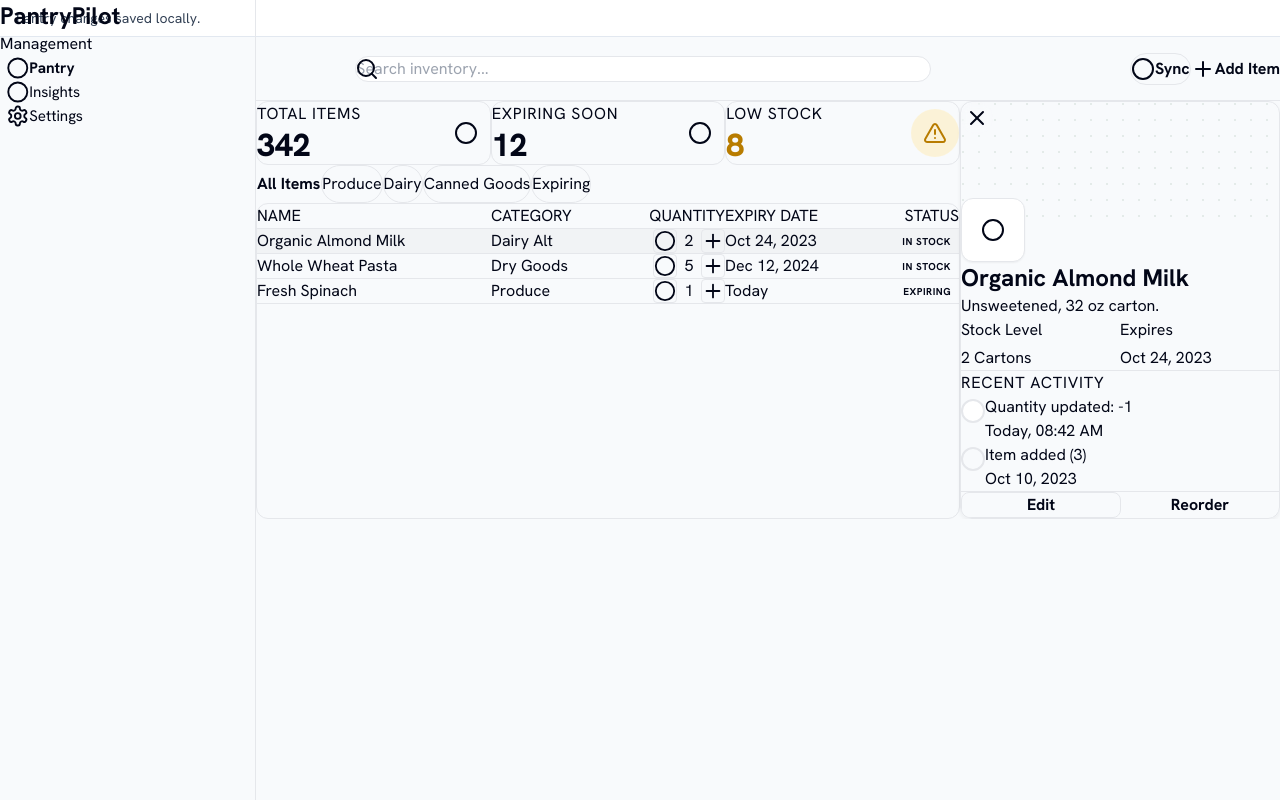
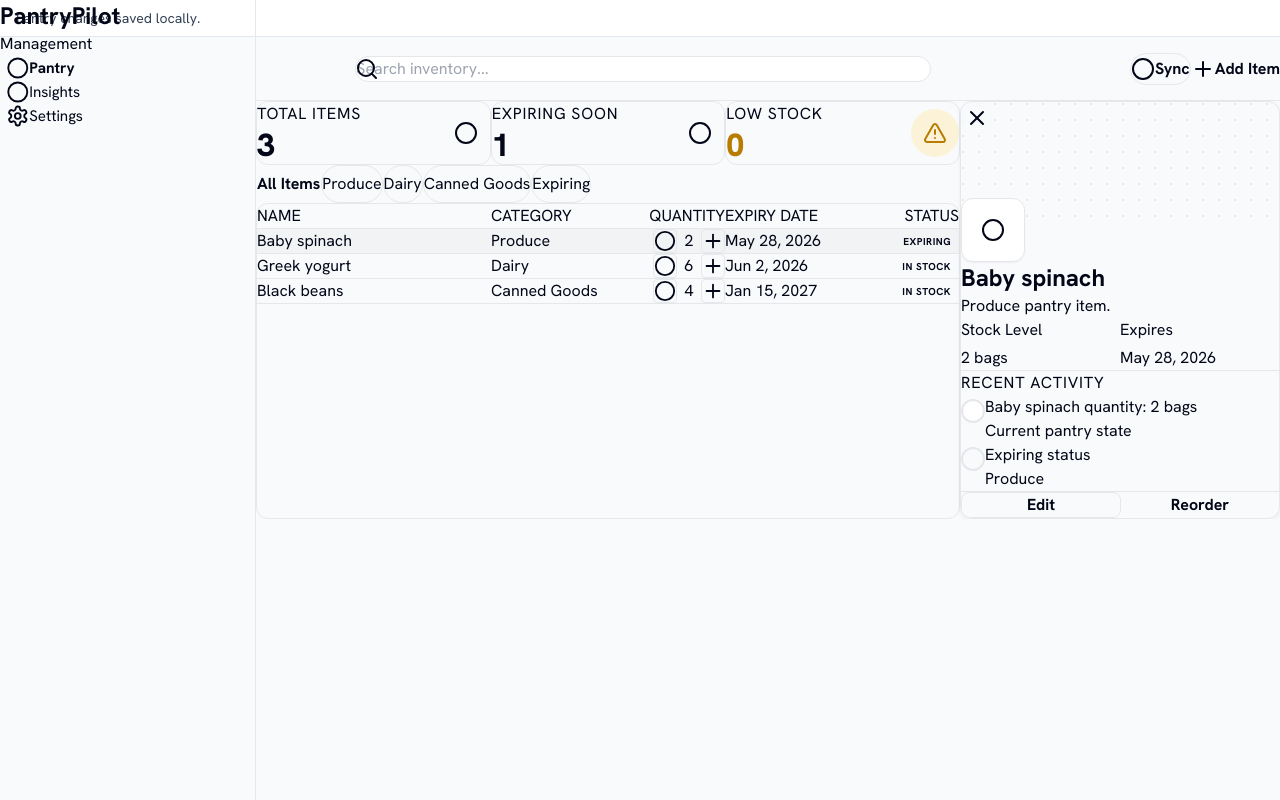
Before and after one commit to hikmetgulsesli/pantrypilot-q8m6-5b5e7b2e, a React (Vite) app: page / in a window 1280 px wide. Built offline with nearby package versions, Linux system fonts and the light colour scheme.

Commit message:
feat: US-002 - PantryPilot Q8M6 - Item Operations - PantryPilot Q8M6 and Item Editor - PantryPilot Q8M6 s

```diff
--- a/src/App.tsx
+++ b/src/App.tsx
@@ -17,6 +17,8 @@ import { actRetryLoad } from './features/surf-item-operations/act_retry_load';
 import { actSearchRecords } from './features/surf-item-operations/act_search_records';
 import { actSelectRecord } from './features/surf-item-operations/act_select_record';
 import { publishPantryPilotBridge } from './test/bridge';
+import { loadPantryPilotState } from './features/pantrypilot-q8m6/pantrypilot-q8m6.repo';
+import type { PantryItem } from './__fixtures__/pantrypilot-q8m6.fixture';
 
 function InsightsPlaceholder() {
   return (
@@ -31,8 +33,17 @@ function InsightsPlaceholder() {
   );
 }
 
+function mergeVisiblePantryItems(snapshotItem: PantryItem | null): PantryItem[] {
+  const persistedItems = loadPantryPilotState().state.items;
+
+  if (!snapshotItem) return persistedItems;
+
+  return [snapshotItem, ...persistedItems.filter((item) => item.id !== snapshotItem.id)];
+}
+
 export default function App() {
   const [snapshot, actions] = usePantryPilotStore();
+  const pantryItems = mergeVisiblePantryItems(snapshot.selectedRecord);
 
   useEffect(() => {
     publishPantryPilotBridge(snapshot);
@@ -119,7 +130,14 @@ export default function App() {
         <span>{snapshot.statusMessage}</span>
         {snapshot.lastError && <span className="ml-2 font-semibold text-amber-700">{snapshot.lastError}</span>}
       </div>
-      {activeRoute === 'pantry' && <ItemOperationsPantrypilotQ8m6 actions={pantryActions} />}
+      {activeRoute === 'pantry' && (
+        <ItemOperationsPantrypilotQ8m6
+          actions={pantryActions}
+          counts={snapshot.counts}
+          items={pantryItems}
+          selectedItem={snapshot.selectedRecord}
+        />
+      )}
       {activeRoute === 'editor' && <ItemEditorPantrypilotQ8m6 actions={editorActions} item={snapshot.selectedRecord} />}
       {activeRoute === 'settings' && <SettingsAndPreferencesPantrypilotQ8m6 actions={settingsActions} />}
       {activeRoute === 'empty' && <EmptyAndErrorRecoveryPantrypilotQ8m6 actions={emptyActions} />}
--- a/src/screens/ItemOperationsPantrypilotQ8m6.tsx
+++ b/src/screens/ItemOperationsPantrypilotQ8m6.tsx
@@ -8,15 +8,64 @@
 // 4. Replace placeholder data with props/state
 
 import { Circle, Menu, Plus, Search, Settings, TriangleAlert, X } from "lucide-react";
+import type { PantryItem } from "../__fixtures__/pantrypilot-q8m6.fixture";
 
 
 export type ItemOperationsPantrypilotQ8m6ActionId = "button-1-1" | "sync-2" | "add-item-3" | "all-items-4" | "produce-5" | "dairy-6" | "canned-goods-7" | "expiring-8" | "button-9-9" | "button-10-10" | "button-11-11" | "button-12-12" | "button-13-13" | "button-14-14" | "button-15-15" | "edit-16" | "reorder-17" | "pantry-1" | "insights-2" | "settings-3";
 
 export interface ItemOperationsPantrypilotQ8m6Props {
   actions?: Partial<Record<ItemOperationsPantrypilotQ8m6ActionId, () => void>>;
+  counts?: {
+    total: number;
+    expiring: number;
+    reorder: number;
+  };
+  items?: PantryItem[];
+  selectedItem?: PantryItem | null;
 }
 
-export function ItemOperationsPantrypilotQ8m6({ actions }: ItemOperationsPantrypilotQ8m6Props) {
+const EXPIRING_SOON_DAYS = 7;
+const MS_PER_DAY = 86_400_000;
+
+const categoryLabels: Record<PantryItem["category"], string> = {
+  produce: "Produce",
+  dairy: "Dairy",
+  "canned-goods": "Canned Goods",
+  bakery: "Bakery",
+  frozen: "Frozen",
+};
+
+const dateDiffInDays = (isoDate: string) => {
+  const expires = new Date(`${isoDate}T00:00:00`);
+  const today = new Date();
+  today.setHours(0, 0, 0, 0);
+  return Math.ceil((expires.getTime() - today.getTime()) / MS_PER_DAY);
+};
+
+const formatExpiry = (isoDate: string) => {
+  const days = dateDiffInDays(isoDate);
+  if (days === 0) return "Today";
+  if (days === 1) return "Tomorrow";
+
+  return new Intl.DateTimeFormat("en-US", {
+    month: "short",
+    day: "numeric",
+    year: "numeric",
+  }).format(new Date(`${isoDate}T00:00:00`));
+};
+
+const getStatus = (item: PantryItem) => {
+  if (dateDiffInDays(item.expiresOn) <= EXPIRING_SOON_DAYS) return "Expiring";
+  if (item.quantity <= item.reorderAt) return "Low Stock";
+  return "In Stock";
+};
+
+const quantityText = (item: PantryItem) => `${item.quantity} ${item.unit}`;
+
+export function ItemOperationsPantrypilotQ8m6({ actions, counts, items = [], selectedItem }: ItemOperationsPantrypilotQ8m6Props) {
+  const visibleItems = items.slice(0, 3);
+  const detailItem = selectedItem ?? visibleItems[0] ?? null;
+
   return (
     <>
       {/* SideNavBar (Desktop) */}
@@ -74,7 +123,7 @@ export function ItemOperationsPantrypilotQ8m6({ actions }: ItemOperationsPantryp
       <div className="bg-surface border border-outline-variant rounded-xl p-md flex items-center justify-between hover:shadow-sm transition-shadow">
       <div>
       <p className="font-label-bold text-label-bold text-on-surface-variant uppercase tracking-wider mb-xs">Total Items</p>
-      <p className="font-headline-lg text-headline-lg text-on-surface">342</p>
+      <p className="font-headline-lg text-headline-lg text-on-surface">{counts?.total ?? items.length}</p>
       </div>
       <div className="w-12 h-12 rounded-full bg-primary-container/20 flex items-center justify-center">
       <Circle className="text-primary" aria-hidden={true} focusable="false" />
@@ -84,7 +133,7 @@ export function ItemOperationsPantrypilotQ8m6({ actions }: ItemOperationsPantryp
       <div className="absolute inset-0 bg-error/5 pointer-events-none"></div>
       <div>
       <p className="font-label-bold text-label-bold text-on-surface-variant uppercase tracking-wider mb-xs">Expiring Soon</p>
-      <p className="font-headline-lg text-headline-lg text-error">12</p>
+      <p className="font-headline-lg text-headline-lg text-error">{counts?.expiring ?? items.filter((item) => getStatus(item) === "Expiring").length}</p>
       </div>
       <div className="w-12 h-12 rounded-full bg-error-container flex items-center justify-center relative z-10">
       <Circle className="text-on-error-container" aria-hidden={true} focusable="false" />
@@ -93,7 +142,7 @@ export function ItemOperationsPantrypilotQ8m6({ actions }: ItemOperationsPantryp
       <div className="bg-surface border border-outline-variant rounded-xl p-md flex items-center justify-between hover:shadow-sm transition-shadow">
       <div>
       <p className="font-label-bold text-label-bold text-on-surface-variant uppercase tracking-wider mb-xs">Low Stock</p>
-      <p className="font-headline-lg text-headline-lg text-[#b87c00]">8</p> {/* Assuming an amber token would map here if provided, using explicit hex as fallback for "amber" logic per spec, though avoiding generic tailwind. Let's stick to theme if possible. */}
+      <p className="font-headline-lg text-headline-lg text-[#b87c00]">{counts?.reorder ?? items.filter((item) => item.quantity <= item.reorderAt).length}</p>
       </div>
       <div className="w-12 h-12 rounded-full bg-[#ffecb3]/50 flex items-center justify-center">
       <TriangleAlert className="text-[#b87c00]" aria-hidden={true} focusable="false" />
@@ -120,48 +169,56 @@ export function ItemOperationsPantrypilotQ8m6({ actions }: ItemOperationsPantryp
       </div>
       {/* Rows */}
       <div className="overflow-y-auto flex-1">
-      {/* Row 1 (Active) */}
+      {visibleItems.length === 0 && (
+      <div className="p-md font-body-sm text-body-sm text-on-surface-variant">
+      No pantry items match the current view.
+      </div>
+      )}
+      {visibleItems[0] && (
       <div className="grid grid-cols-[2fr_1fr_1fr_1fr_1fr] gap-md p-md items-center border-b border-outline-variant hover:bg-[#F1F3F5] bg-[#F1F3F5] cursor-pointer transition-colors group">
-      <div className="font-mono-data text-mono-data text-on-surface truncate">Organic Almond Milk</div>
-      <div className="font-body-sm text-body-sm text-on-surface-variant truncate">Dairy Alt</div>
+      <div className="font-mono-data text-mono-data text-on-surface truncate">{visibleItems[0].name}</div>
+      <div className="font-body-sm text-body-sm text-on-surface-variant truncate">{categoryLabels[visibleItems[0].category]}</div>
       <div className="flex items-center justify-end gap-xs">
       <button className="w-6 h-6 rounded flex items-center justify-center border border-outline-variant hover:bg-surface-container text-secondary" type="button" data-action-id="button-9-9" onClick={actions?.["button-9-9"]}><Circle className="text-[16px]" aria-hidden={true} focusable="false" /></button>
-      <span className="font-mono-data text-mono-data w-6 text-center">2</span>
+      <span className="font-mono-data text-mono-data w-6 text-center">{visibleItems[0].quantity}</span>
       <button className="w-6 h-6 rounded flex items-center justify-center border border-outline-variant hover:bg-surface-container text-secondary" type="button" data-action-id="button-10-10" onClick={actions?.["button-10-10"]}><Plus className="text-[16px]" aria-hidden={true} focusable="false" /></button>
       </div>
-      <div className="font-body-sm text-body-sm text-on-surface-variant">Oct 24, 2023</div>
+      <div className={getStatus(visibleItems[0]) === "Expiring" ? "font-body-sm text-body-sm text-error" : "font-body-sm text-body-sm text-on-surface-variant"}>{formatExpiry(visibleItems[0].expiresOn)}</div>
       <div className="flex justify-end">
-      <span className="px-2 py-1 rounded text-[10px] font-bold uppercase tracking-wider bg-primary/10 text-primary">In Stock</span>
+      <span className={getStatus(visibleItems[0]) === "Expiring" ? "px-2 py-1 rounded text-[10px] font-bold uppercase tracking-wider bg-error/10 text-error" : "px-2 py-1 rounded text-[10px] font-bold uppercase tracking-wider bg-primary/10 text-primary"}>{getStatus(visibleItems[0])}</span>
       </div>
       </div>
-      {/* Row 2 */}
+      )}
+      {visibleItems[1] && (
       <div className="grid grid-cols-[2fr_1fr_1fr_1fr_1fr] gap-md p-md items-center border-b border-outline-variant hover:bg-[#F1F3F5] cursor-pointer transition-colors group">
-      <div className="font-mono-data text-mono-data text-on-surface truncate">Whole Wheat Pasta</div>
-      <div className="font-body-sm text-body-sm text-on-surface-variant truncate">Dry Goods</div>
+      <div className="font-mono-data text-mono-data text-on-surface truncate">{visibleItems[1].name}</div>
+      <div className="font-body-sm text-body-sm text-on-surface-variant truncate">{categoryLabels[visibleItems[1].category]}</div>
       <div className="flex items-center justify-end gap-xs">
       <button className="w-6 h-6 rounded flex items-center justify-center border border-outline-variant hover:bg-surface-container text-secondary" type="button" data-action-id="button-11-11" onClick={actions?.["button-11-11"]}><Circle className="text-[16px]" aria-hidden={true} focusable="false" /></button>
-      <span className="font-mono-data text-mono-data w-6 text-center">5</span>
+      <span className="font-mono-data text-mono-data w-6 text-center">{visibleItems[1].quantity}</span>
       <button className="w-6 h-6 rounded flex items-center justify-center border border-outline-variant hover:bg-surface-container text-secondary" type="button" data-action-id="button-12-12" onClick={actions?.["button-12-12"]}><Plus className="text-[16px]" aria-hidden={true} focusable="false" /></button>
       </div>
-      <div className="font-body-sm text-body-sm text-on-surface-variant">Dec 12, 2024</div>
+      <div className={getStatus(visibleItems[1]) === "Expiring" ? "font-body-sm text-body-sm text-error" : "font-body-sm text-body-sm text-on-surface-variant"}>{formatExpiry(visibleItems[1].expiresOn)}</div>
       <div className="flex justify-end">
-      <span className="px-2 py-1 rounded text-[10px] font-bold uppercase tracking-wider bg-primary/10 text-primary">In Stock</span>
+      <span className={getStatus(visibleItems[1]) === "Expiring" ? "px-2 py-1 rounded text-[10px] font-bold uppercase tracking-wider bg-error/10 text-error" : "px-2 py-1 rounded text-[10px] font-bold uppercase tracking-wider bg-primary/10 text-primary"}>{getStatus(visibleItems[1])}</span>
       </div>
       </div>
-      {/* Row 3 (Expiring) */}
+      )}
+      {visibleItems[2] && (
       <div className="grid grid-cols-[2fr_1fr_1fr_1fr_1fr] gap-md p-md items-center border-b border-outline-variant hover:bg-[#F1F3F5] cursor-pointer transition-colors group">
-      <div className="font-mono-data text-mono-data text-on-surface truncate">Fresh Spinach</div>
-      <div className="font-body-sm text-body-sm text-on-surface-variant truncate">Produce</div>
+      <div className="font-mono-data text-mono-data text-on-surface truncate">{visibleItems[2].name}</div>
+      <div className="font-body-sm text-body-sm text-on-surface-variant truncate">{categoryLabels[visibleItems[2].category]}</div>
       <div className="flex items-center justify-end gap-xs">
       <button className="w-6 h-6 rounded flex items-center justify-center border border-outline-variant hover:bg-surface-container text-secondary" type="button" data-action-id="button-13-13" onClick={actions?.["button-13-13"]}><Circle className="text-[16px]" aria-hidden={true} focusable="false" /></button>
-      <span className="font-mono-data text-mono-data w-6 text-center">1</span>
+      <span className="font-mono-data text-mono-data w-6 text-center">{visibleItems[2].quantity}</span>
       <button className="w-6 h-6 rounded flex items-center justify-center border border-outline-variant hover:bg-surface-container text-secondary" type="button" data-action-id="button-14-14" onClick={actions?.["button-14-14"]}><Plus className="text-[16px]" aria-hidden={true} focusable="false" /></button>
       </div>
-      <div className="font-body-sm text-body-sm text-error">Today</div>
+      <div className={getStatus(visibleItems[2]) === "Expiring" ? "font-body-sm text-body-sm text-error" : "font-body-sm text-body-sm text-on-surface-variant"}>{formatExpiry(visibleItems[2].expiresOn)}</div>
       <div className="flex justify-end">
-      <span className="px-2 py-1 rounded text-[10px] font-bold uppercase tracking-wider bg-error/10 text-error">Expiring</span>
+      <span className={getStatus(visibleItems[2]) === "Expiring" ? "px-2 py-1 rounded text-[10px] font-bold uppercase tracking-wider bg-error/10 text-error" : "px-2 py-1 rounded text-[10px] font-bold uppercase tracking-wider bg-primary/10 text-primary"}>{getStatus(visibleItems[2])}</span>
       </div>
       </div>
+      )}
       </div>
       </div>
       </div>
@@ -178,16 +235,16 @@ export function ItemOperationsPantrypilotQ8m6({ actions }: ItemOperationsPantryp
       <div className="w-16 h-16 rounded-xl bg-surface border border-outline-variant flex items-center justify-center shadow-sm mb-md bg-white">
       <Circle className="text-[32px] text-primary" aria-hidden={true} focusable="false" />
       </div>
-      <h2 className="font-headline-md text-headline-md text-on-surface mb-xs">Organic Almond Milk</h2>
-      <p className="font-body-sm text-body-sm text-on-surface-variant mb-md">Unsweetened, 32 oz carton.</p>
+      <h2 className="font-headline-md text-headline-md text-on-surface mb-xs">{detailItem?.name ?? "No item selected"}</h2>
+      <p className="font-body-sm text-body-sm text-on-surface-variant mb-md">{detailItem ? `${categoryLabels[detailItem.category]} pantry item.` : "Select an item to review details."}</p>
       <div className="grid grid-cols-2 gap-sm mb-md">
       <div className="bg-surface-container-low p-sm rounded-lg">
       <p className="font-label-bold text-label-bold text-on-surface-variant mb-1">Stock Level</p>
-      <p className="font-mono-data text-mono-data">2 Cartons</p>
+      <p className="font-mono-data text-mono-data">{detailItem ? quantityText(detailItem) : "0 units"}</p>
       </div>
       <div className="bg-surface-container-low p-sm rounded-lg">
       <p className="font-label-bold text-label-bold text-on-surface-variant mb-1">Expires</p>
-      <p className="font-mono-data text-mono-data">Oct 24, 2023</p>
+      <p className="font-mono-data text-mono-data">{detailItem ? formatExpiry(detailItem.expiresOn) : "N/A"}</p>
       </div>
       </div>
       <div className="border-t border-outline-variant pt-md">
@@ -198,15 +255,15 @@ export function ItemOperationsPantrypilotQ8m6({ actions }: ItemOperationsPantryp
       <div className="w-2 h-2 rounded-full bg-primary"></div>
       </div>
       <div>
-      <p className="font-body-sm text-body-sm text-on-surface">Quantity updated: -1</p>
-      <p className="font-label-bold text-label-bold text-on-surface-variant">Today, 08:42 AM</p>
+      <p className="font-body-sm text-body-sm text-on-surface">{detailItem ? `${detailItem.name} quantity: ${quantityText(detailItem)}` : "No recent item activity"}</p>
+      <p className="font-label-bold text-label-bold text-on-surface-variant">Current pantry state</p>
       </div>
       </div>
       <div className="flex gap-sm relative z-10">
       <div className="w-6 h-6 rounded-full bg-surface-container-highest border-2 border-surface flex items-center justify-center mt-1"></div>
       <div>
-      <p className="font-body-sm text-body-sm text-on-surface">Item added (3)</p>
-      <p className="font-label-bold text-label-bold text-on-surface-variant">Oct 10, 2023</p>
+      <p className="font-body-sm text-body-sm text-on-surface">{detailItem ? `${getStatus(detailItem)} status` : "Awaiting inventory"}</p>
+      <p className="font-label-bold text-label-bold text-on-surface-variant">{detailItem ? categoryLabels[detailItem.category] : "Pantry"}</p>
       </div>
       </div>
       </div>
--- /dev/null
+++ b/src/test/utils.tsx
@@ -0,0 +1,34 @@
+import { render, screen, within } from '@testing-library/react';
+import { beforeEach, describe, expect, it } from 'vitest';
+import App from '../App';
+
+describe('pantry operations inventory state', () => {
+  beforeEach(() => {
+    localStorage.clear();
+  });
+
+  it('renders the pantry screen from live store data instead of generated placeholders', () => {
+    render(<App />);
+
+    const totalItemsMetric = screen.getByText('Total Items').parentElement;
+    const expiringMetric = screen.getByText('Expiring Soon').parentElement;
+    const lowStockMetric = screen.getByText('Low Stock').parentElement;
+
+    expect(totalItemsMetric).not.toBeNull();
+    expect(expiringMetric).not.toBeNull();
+    expect(lowStockMetric).not.toBeNull();
+
+    expect(within(totalItemsMetric as HTMLElement).getByText('3')).toBeInTheDocument();
+    expect(within(expiringMetric as HTMLElement).getByText('1')).toBeInTheDocument();
+    expect(within(lowStockMetric as HTMLElement).getByText('0')).toBeInTheDocument();
+
+    expect(screen.getAllByText('Baby spinach').length).toBeGreaterThan(0);
+    expect(screen.getByText('Greek yogurt')).toBeInTheDocument();
+    expect(screen.getByText('Black beans')).toBeInTheDocument();
+
+    expect(screen.queryByText('342')).not.toBeInTheDocument();
+    expect(screen.queryByText('Organic Almond Milk')).not.toBeInTheDocument();
+    expect(screen.queryByText('Whole Wheat Pasta')).not.toBeInTheDocument();
+    expect(screen.queryByText('Fresh Spinach')).not.toBeInTheDocument();
+  });
+});
--- a/vitest.config.ts
+++ b/vitest.config.ts
@@ -5,6 +5,6 @@ export default defineConfig({
     globals: true,
     environment: 'jsdom',
     setupFiles: ['./src/test/setup.ts'],
-    include: ['src/**/*.{test,spec}.{ts,tsx}'],
+    include: ['src/**/*.{test,spec}.{ts,tsx}', 'src/test/utils.tsx'],
   },
 });
```
